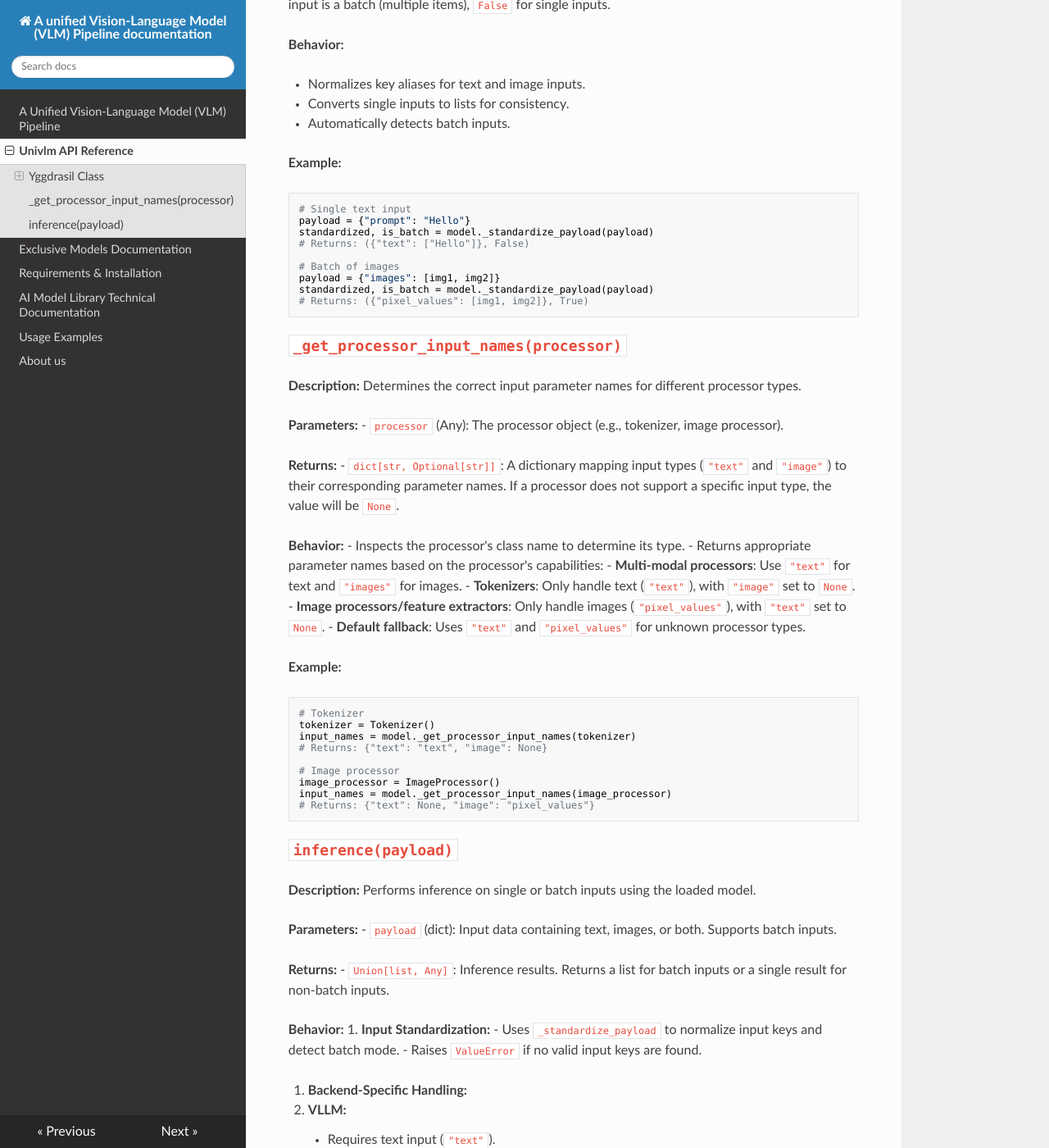
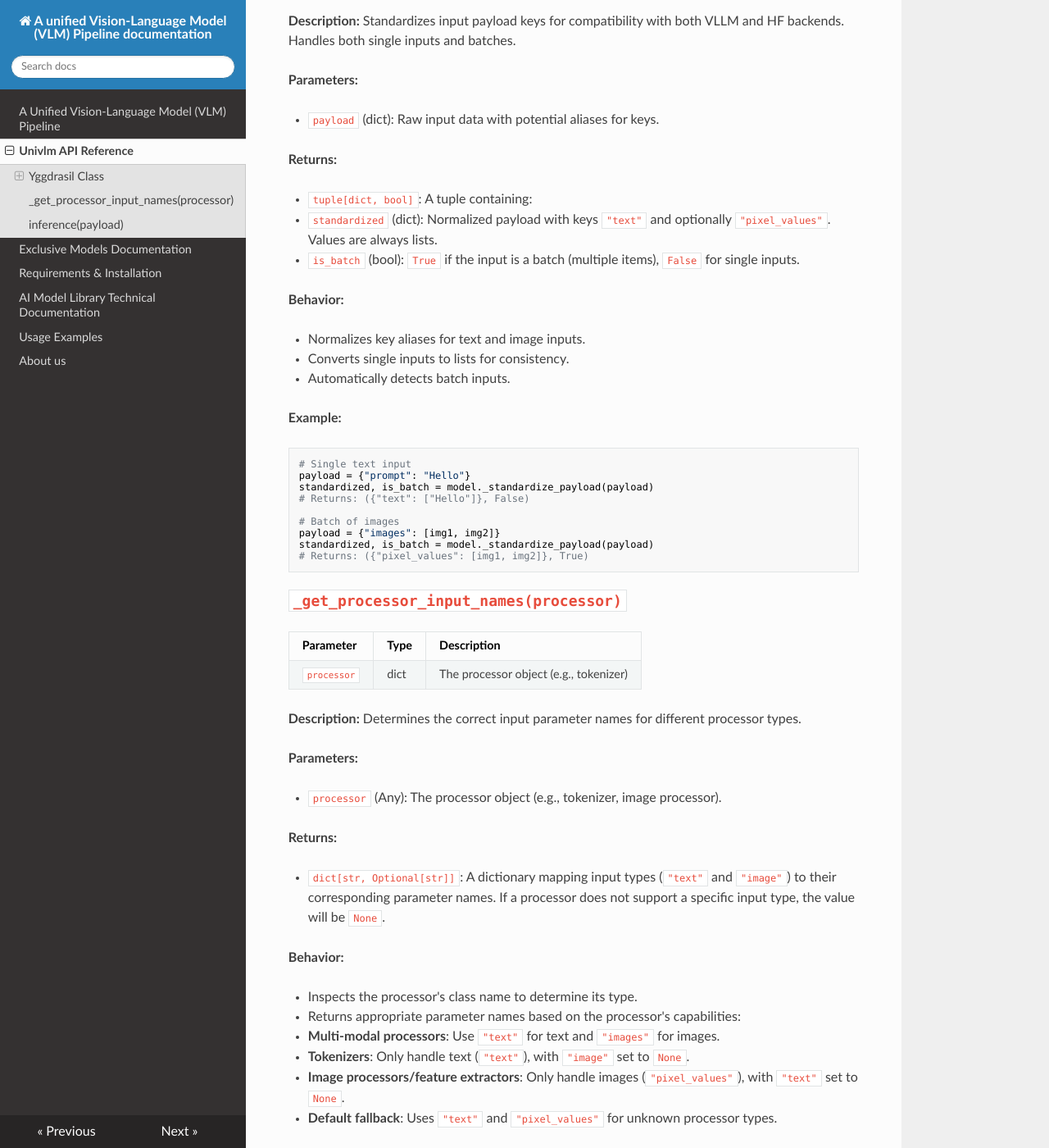
Before and after one commit to IlyaDavydov/webdocuforunivlm, an MkDocs documentation site: the page built from docs/API.md, in a window 1280 px wide and 1400 px high, scrolled down 1774 px. Shown: the whole window at 82% size. Built offline with MkDocs 1.6.1, drawn with Linux system fonts in a browser that asks for light colours; nearby versions of some CDN libraries; some of the changed text lies outside the part shown.

````diff
--- a/docs/API.md
+++ b/docs/API.md
@@ -44,25 +44,34 @@ status = model.load()
 |---------------------|---------|------------------------------------------|
 | `model_name`        | str     | Name of the model to process             |
 
-Returns:
+**Returns**:
+
 - Type of processor selected ('Processor' or 'Tokenizer')
 
-Raises:
+**Raises**:
+
 - ValueError: If model not loaded
 
-Behavior:
+**Behavior**:
 
 - For HF: Uses HFProcessorSearcher
 - Skips for VLLM/Exclusive models
 - Requires prior model loading
 
 #### `_standardize_payload(self, payload) -> tuple[dict, bool]`
+
+| Parameter           | Type    | Description                              |
+|---------------------|---------|------------------------------------------|
+| `payload`           | dict    | Raw data with potential aliases for keys |
+
 **Description:** Standardizes input payload keys for compatibility with both VLLM and HF backends. Handles both single inputs and batches.
 
 **Parameters:**
+
 - `payload` (dict): Raw input data with potential aliases for keys.
 
 **Returns:**
+
 - `tuple[dict, bool]`: A tuple containing:
   - `standardized` (dict): Normalized payload with keys `"text"` and optionally `"pixel_values"`. Values are always lists.
   - `is_batch` (bool): `True` if the input is a batch (multiple items), `False` for single inputs.
@@ -87,15 +96,23 @@ standardized, is_batch = model._standardize_payload(payload)
 ```
 
 ## `_get_processor_input_names(processor)`
+
+| Parameter           | Type    | Description                              |
+|---------------------|---------|------------------------------------------|
+| `processor`         | dict    | The processor object (e.g., tokenizer)   |
+
 **Description:** Determines the correct input parameter names for different processor types.
 
 **Parameters:**
+
 - `processor` (Any): The processor object (e.g., tokenizer, image processor).
 
 **Returns:**
+
 - `dict[str, Optional[str]]`: A dictionary mapping input types (`"text"` and `"image"`) to their corresponding parameter names. If a processor does not support a specific input type, the value will be `None`.
 
 **Behavior:**
+
 - Inspects the processor's class name to determine its type.
 - Returns appropriate parameter names based on the processor's capabilities:
   - **Multi-modal processors**: Use `"text"` for text and `"images"` for images.
@@ -117,15 +134,23 @@ input_names = model._get_processor_input_names(image_processor)
 ```
 
 ## `inference(payload)`
+
+| Parameter           | Type    | Description                              |
+|---------------------|---------|------------------------------------------|
+| `payload`           | dict    | Input data containing text, images       |
+
 **Description:** Performs inference on single or batch inputs using the loaded model.
 
 **Parameters:**
+
 - `payload` (dict): Input data containing text, images, or both. Supports batch inputs.
 
 **Returns:**
+
 - `Union[list, Any]`: Inference results. Returns a list for batch inputs or a single result for non-batch inputs.
 
 **Behavior:**
+
 1. **Input Standardization:**
    - Uses `_standardize_payload` to normalize input keys and detect batch mode.
    - Raises `ValueError` if no valid input keys are found.
@@ -156,6 +181,7 @@ input_names = model._get_processor_input_names(image_processor)
    - Returns a single result for non-batch inputs.
 
 **Raises:**
+
 - `ValueError`: If no valid input keys are found or if the processor is not loaded (for HF).
 - `Exception`: Propagates backend-specific errors during inference.
 
````
